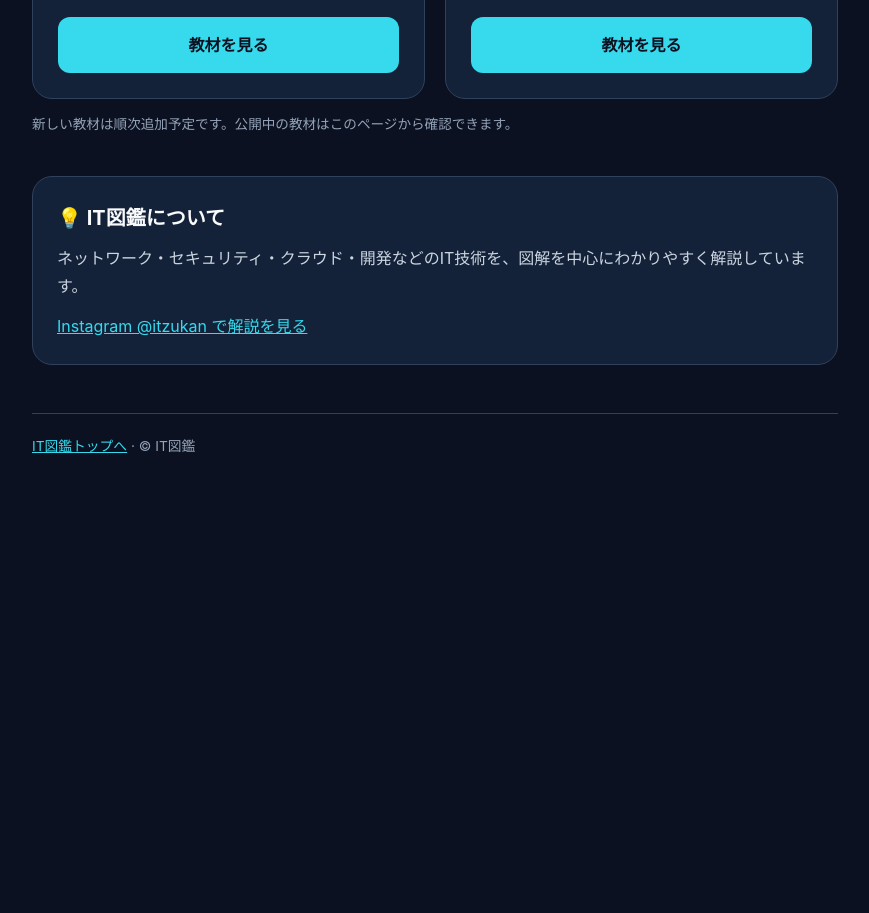
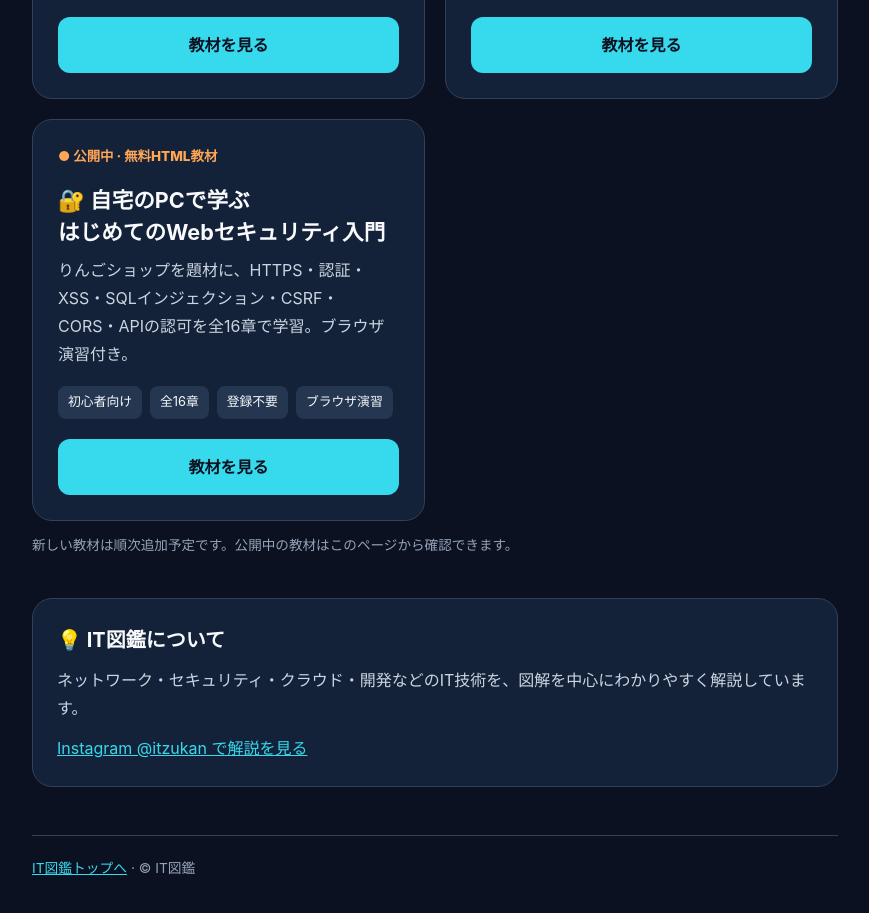
Before and after one commit to itzukan/itzukan.github.io, a plain HTML site: page materials/index.html in a window 1280 px wide. Shown: the part 1218-2131 px from the top of the page, without its empty margins (205-1074 px from the left). Before the commit the page ends 1752 px from the top, so only its background shows below. Drawn offline with Linux system fonts and the light colour scheme.

Commit message:
List new Web Security HTML textbook in free materials

```diff
--- a/materials/index.html
+++ b/materials/index.html
@@ -4,7 +4,7 @@
 <meta charset="utf-8">
 <meta name="viewport" content="width=device-width,initial-scale=1">
 <meta name="theme-color" content="#0B1120">
-<meta name="description" content="IT図鑑の無料IT教材一覧。ネットワーク入門・API入門・SQL入門・HTML・JavaScript入門など、図解とPC操作で学べる教材を公開しています。">
+<meta name="description" content="IT図鑑の無料IT教材一覧。ネットワーク入門・API入門・SQL入門・HTML・JavaScript入門・Webセキュリティ入門など、図解とPC操作で学べる教材を公開しています。">
 <link rel="canonical" href="https://itzukan.github.io/materials/">
 <title>無料IT教材一覧 | IT図鑑</title>
 <style>
@@ -21,7 +21,7 @@
 <article class="card"><span class="status">● 公開中 · 無料PDF</span><h3>🔌 自宅のPCで学ぶ<br>はじめてのAPI入門</h3><p>API・HTTP・JSONの基本を図解で理解。公開APIをブラウザやcurlで呼び出し、商品データの取得を体験できます。</p><div class="meta"><span>初心者向け</span><span>全16ページ</span><span>Windows 10/11 / Mac</span></div><a class="button" href="/materials/api/" data-analytics-event="material_click" data-material-id="api-intro">教材を見る</a></article>
 <article class="card"><span class="status">● 公開中 · 無料PDF＋SQL演習</span><h3>🗄️ 自宅のPCで学ぶ<br>はじめてのSQL・データベース入門</h3><p>りんごとみかんの売上データで、SELECT・WHERE・SUM・GROUP BYなどのSQLを学び、ブラウザで実行できます。</p><div class="meta"><span>初心者向け</span><span>全16ページ</span><span>Windows 10/11 / Mac</span><span>登録・インストール不要</span></div><a class="button" href="/materials/sql/" data-analytics-event="material_click" data-material-id="sql-intro">教材を見る</a></article>
 <article class="card"><span class="status">● 公開中 · 無料PDF＋実習コード</span><h3>💻 自宅のPCで学ぶ<br>はじめてのHTML・JavaScript入門</h3><p>HTMLで商品カードを作り、CSSで見た目を整え、JavaScriptで個数や合計金額を動かします。STEP1〜5のコード付き。</p><div class="meta"><span>初心者向け</span><span>全16ページ</span><span>Windows 10/11 / Mac</span><span>登録不要</span></div><a class="button" href="/materials/html-javascript/" data-analytics-event="material_click" data-material-id="html-javascript-intro">教材を見る</a></article>
-</div>
+<article class="card"><span class="status">● 公開中 · 無料HTML教材</span><h3>🔐 自宅のPCで学ぶ<br>はじめてのWebセキュリティ入門</h3><p>りんごショップを題材に、HTTPS・認証・XSS・SQLインジェクション・CSRF・CORS・APIの認可を全16章で学習。ブラウザ演習付き。</p><div class="meta"><span>初心者向け</span><span>全16章</span><span>登録不要</span><span>ブラウザ演習</span></div><a class="button" href="/materials/security/" data-analytics-event="material_click" data-material-id="security-intro">教材を見る</a></article></div>
 <p class="note">新しい教材は順次追加予定です。公開中の教材はこのページから確認できます。</p></section>
 <section class="about"><h2>💡 IT図鑑について</h2><p>ネットワーク・セキュリティ・クラウド・開発などのIT技術を、図解を中心にわかりやすく解説しています。</p><a href="https://www.instagram.com/itzukan/" target="_blank" rel="noopener noreferrer">Instagram @itzukan で解説を見る</a></section>
 <footer><a href="/">IT図鑑トップへ</a> · © IT図鑑</footer>
```
